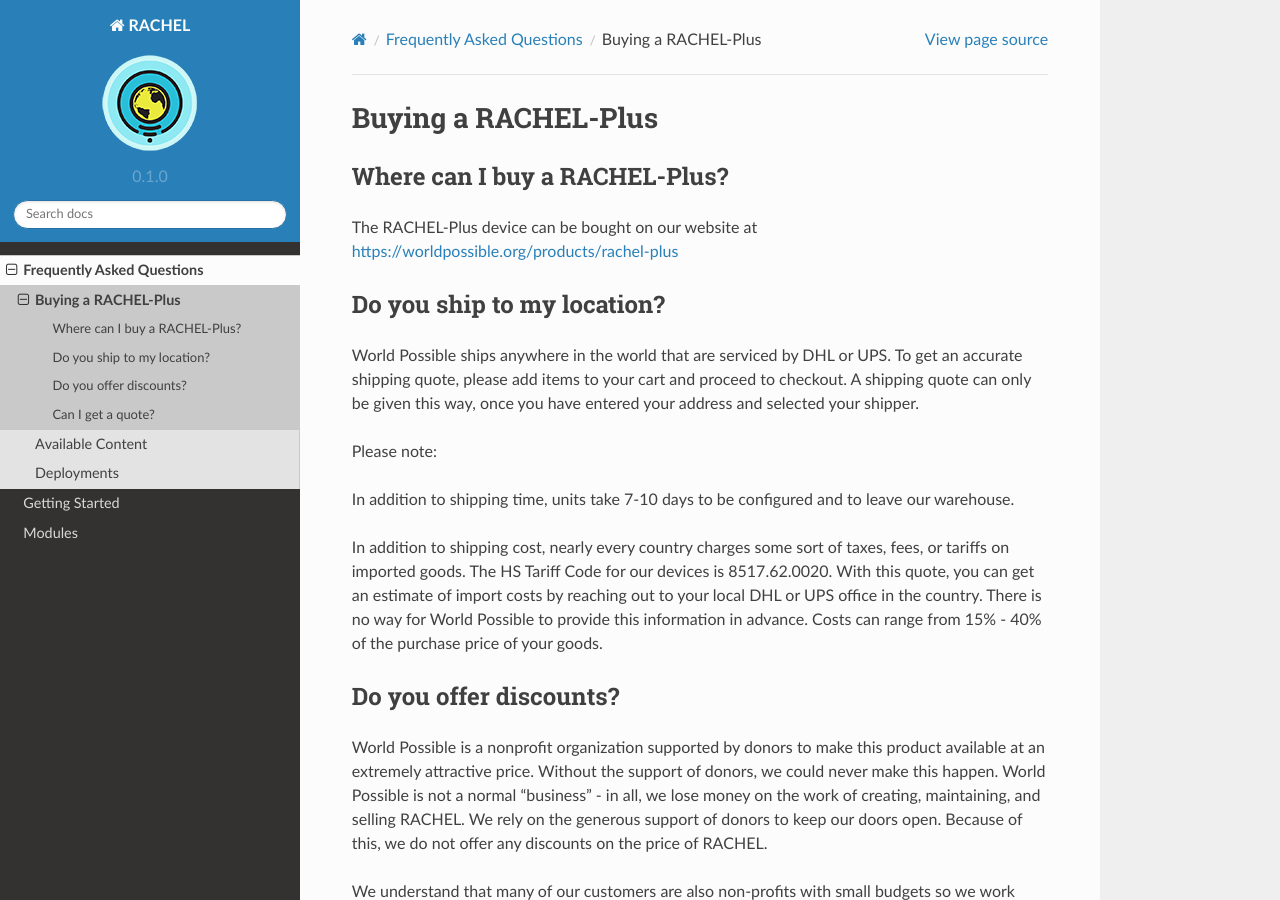
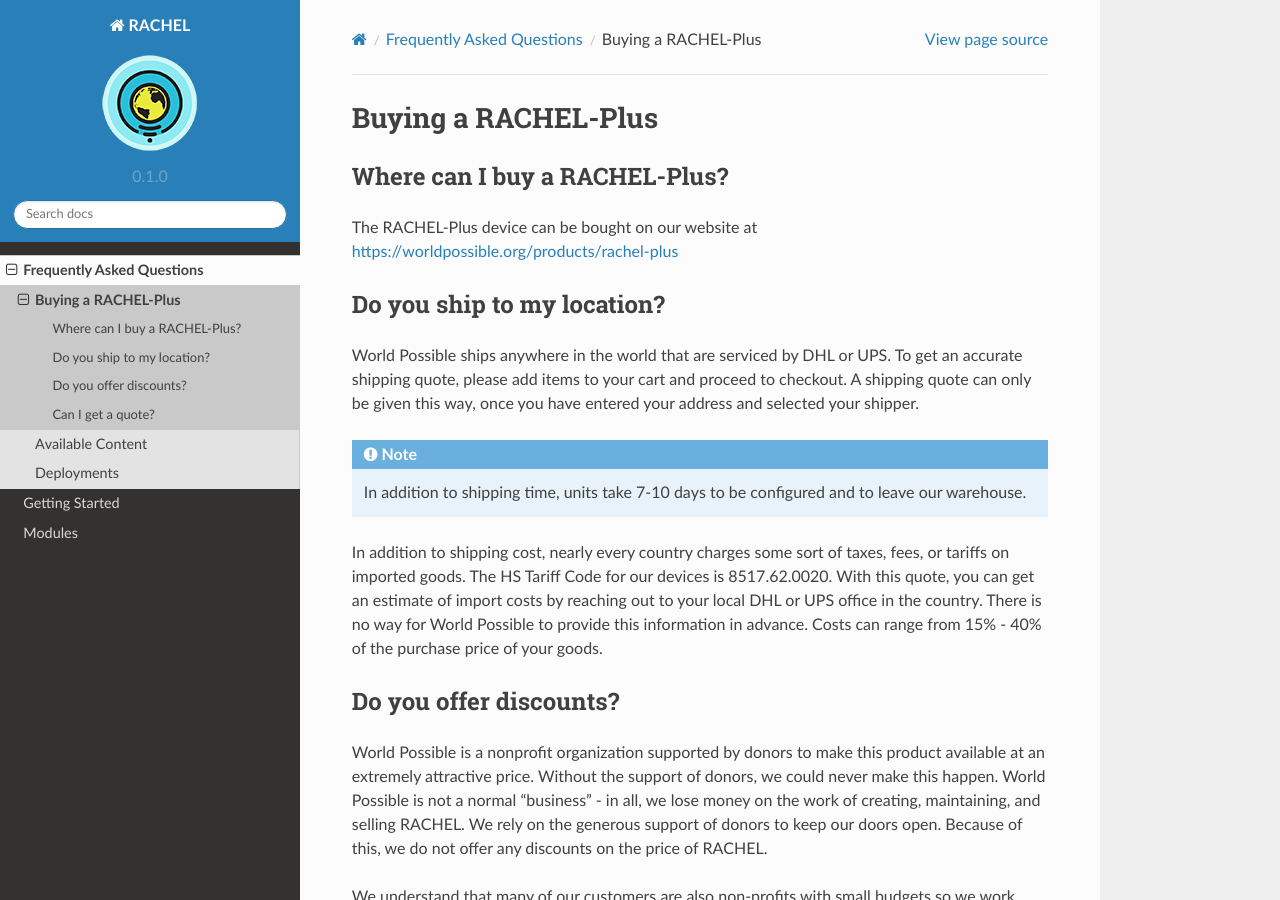
Before and after one commit to worldpossible/rachel, a Sphinx documentation site: the page built from docs/source/faq/buying.rst, in a window 1280 px wide and 900 px high. Built offline with Sphinx 7.4.7 and the Read the Docs theme 2.0.0, drawn with Linux system fonts in a browser that asks for light colours; pages that are not in the unit, such as notebooks, are missing from menus.

Commit message:
note test

```diff
--- a/docs/source/faq/buying.rst
+++ b/docs/source/faq/buying.rst
@@ -14,9 +14,9 @@
 
 World Possible ships anywhere in the world that are serviced by DHL or UPS. To get an accurate shipping quote, please add items to your cart and proceed to checkout. A shipping quote can only be given this way, once you have entered your address and selected your shipper.
 
-Please note:
 
-In addition to shipping time, units take 7-10 days to be configured and to leave our warehouse.
+.. note::
+    In addition to shipping time, units take 7-10 days to be configured and to leave our warehouse.
 
 In addition to shipping cost, nearly every country charges some sort of taxes, fees, or tariffs on imported goods. The HS Tariff Code for our devices is 8517.62.0020. With this quote, you can get an estimate of import costs by reaching out to your local DHL or UPS office in the country. There is no way for World Possible to provide this information in advance. Costs can range from 15% - 40% of the purchase price of your goods.
 
```
